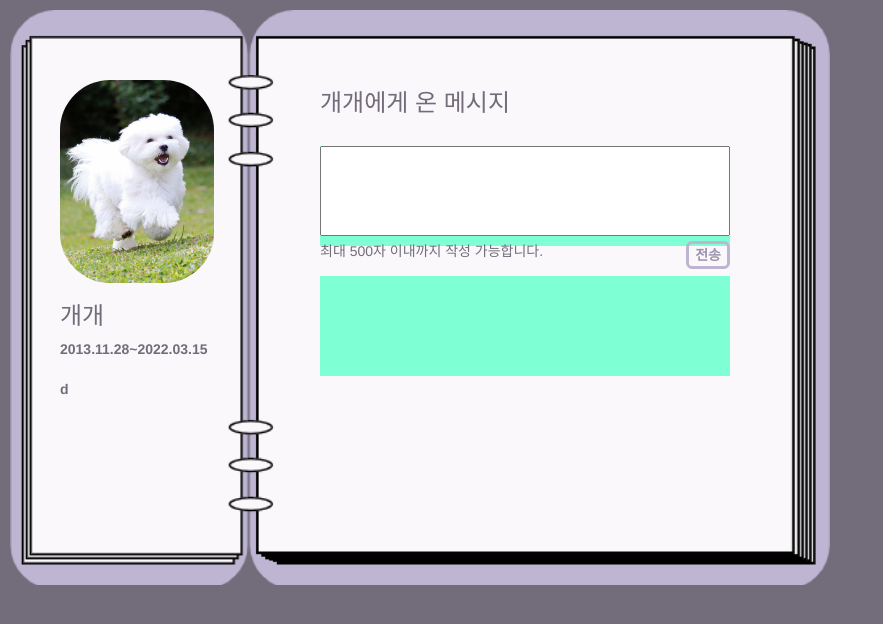
After one commit to angly97/always, a Django app: page /main/animal_page/1 in a window 1280 px wide. The commit adds this page. Shown: the top 624 px of the page, without its empty margins (0-883 px from the left). Run offline with Django 4.2, Linux system fonts and the light colour scheme; data comes from the database, SQL or seed files in the repository; both versions use the stored data as it was after the commit; some libraries are stand-ins or nearby versions.

Commit message:
modify letter box and create animal page

```diff
--- a/always/templates/base.html
+++ b/always/templates/base.html
@@ -300,7 +300,7 @@
                 {% endif %}
 
                 {% if user.is_authenticated %} <!--등록된 유저가 맞다면-->
-                <span class="headerBtn"><a href="{% url 'letterBox' user.username %}">나의 편지함</a></span>
+                <span class="headerBtn"><a href="{% url 'letterBox' %}">나의 편지함</a></span>
                 <span class="loginBtn"><a href="{% url 'logout' %}">로그아웃</a></span>
                 {% endif %}
             </span>
--- a/main/admin.py
+++ b/main/admin.py
@@ -3,4 +3,5 @@ from django.contrib import admin
 from .models import *
 
 admin.site.register(Animal)
+admin.site.register(Message)
 admin.site.register(csCenter)
--- a/main/models.py
+++ b/main/models.py
@@ -14,6 +14,12 @@ class Animal(models.Model):
     introduce = models.TextField(null=True)                                         # 소개글
     pub_date = models.DateTimeField(null=True)                                      # 등록시간
 
+class Message(models.Model):
+    message_id = models.IntegerField(primary_key=True)
+    animal = models.ForeignKey(Animal, on_delete=models.CASCADE)         # 동물
+    writer = models.ForeignKey(User, on_delete=models.CASCADE)           # 작성자
+    content=models.CharField(max_length=500)                             # 내용
+    pub_date=models.DateField                                            # 작성날짜
 
 class csCenter(models.Model):
     cs_id = models.IntegerField(primary_key=True)
--- a/main/templates/animal_category.html
+++ b/main/templates/animal_category.html
@@ -211,7 +211,7 @@
                                 <a href="{% url 'login' %}"><span>MORE</span></a>
                                 {% endif %}
                                 {% if user.is_authenticated %}
-                                <a href="" onclick="pwin()"><span>MORE</span></a>
+                                <a href="{% url 'animalPage' today_star.animal_id %}" onclick="pwin()"><span>MORE</span></a>
                                 {% endif %}
                             </div>
                             <img src="{{today_star.profile_photo.url}}" class="card-img-top" >
@@ -254,7 +254,7 @@
                         <a href="{% url 'login' %}"><span>MORE</span></a>
                         {% endif %}
                         {% if user.is_authenticated %}
-                        <a href="" onclick="pwin()"><span>MORE</span></a>
+                        <a href="{% url 'animalPage' animal.animal_id %}" onclick="window.open(this.href,'_blank','width=600, height=400'); return false"><span>MORE</span></a>
                         {% endif %}
                     </div>
                     <img src="{{animal.profile_photo.url}}" class="card-img-top" >
--- /dev/null
+++ b/main/templates/animal_page.html
@@ -0,0 +1,141 @@
+{% load static %}
+<!DOCTYPE html>
+<html lang = "kr">
+    <head>
+        <meta charset="UTF-8">
+        <meta http-equiv="X-UA-Compatible" content="IE=edge">
+        <meta name="viewport" content="width=device-width, initial-scale=1.0">
+
+
+         <!--부트스트랩 CSS/JS-->
+        <link href="https://cdn.jsdelivr.net/npm/bootstrap@5.0.1/dist/css/bootstrap.min.css" rel="stylesheet" integrity="sha384-+0n0xVW2eSR5OomGNYDnhzAbDsOXxcvSN1TPprVMTNDbiYZCxYbOOl7+AMvyTG2x" crossorigin="anonymous">
+         <script src="https://cdn.jsdelivr.net/npm/bootstrap@5.0.1/dist/js/bootstrap.bundle.min.js" integrity="sha384-gtEjrD/SeCtmISkJkNUaaKMoLD0//ElJ19smozuHV6z3Iehds+3Ulb9Bn9Plx0x4" crossorigin="anonymous"></script>
+        <link rel="stylesheet" href="https://maxcdn.bootstrapcdn.com/bootstrap/3.3.2/css/bootstrap.min.css">
+        <link rel="stylesheet" href="https://maxcdn.bootstrapcdn.com/bootstrap/3.3.2/css/bootstrap-theme.min.css">
+        <script src="https://maxcdn.bootstrapcdn.com/bootstrap/3.3.2/js/bootstrap.min.js"></script>
+        <link rel="stylesheet" href="{% static 'app_name/css/document.css' %}">
+
+
+        <style>
+
+            @font-face {
+            font-family: 'GmarketSansLight';
+            src: url('https://cdn.jsdelivr.net/gh/projectnoonnu/noonfonts_2001@1.1/GmarketSansLight.woff') format('woff');
+            font-weight: normal;
+            font-style: normal;
+            }
+
+            body{
+                max-width: 850px;
+                max-height: 660px;
+                background-color: #726C7B;
+            }
+
+            .profile-img{
+                position:absoulte;
+                width:110%;
+                height:50%;
+                object-fit: cover;
+                border-radius: 50px;
+
+            }
+
+            .mypageShape{
+                margin-left:10px;
+                margin-top: 10px;
+                width: 820px;
+                height:575px;
+                background-image:url("{% static 'MypageBackground.png' %}");
+                background-size: 100%;
+                display :flex;
+                flex-direction:row;
+            }
+
+            .left {
+                width: 180px;
+                height: 445px;
+                padding : 20px;
+                margin : 30px;
+                color:#726C7B;
+            }
+            .right {
+                width: 450px;
+                height: 445px;
+                margin : 60px 0px 0px 50px;
+                /* background-color: blue; */
+                color:#726C7B;
+            }
+
+            .rightlist{ margin: 20px 20px 0 20px;}
+            .rightlist .message{
+                width: 100%;
+                height: 100px;
+                background-color: aquamarine;
+            }
+            .message{margin: 30px 0;}
+            .message textarea{
+                width: 100%;
+                height: 90%;
+                resize: none;
+            }
+            .message div{
+                display :flex;
+                justify-content:space-between;
+            }
+            .message div button{
+                border: 3px solid #BEB5D3;
+                border-radius: 6px;
+                color: rgb(156, 145, 173);
+                font-weight: bold;
+                background-color: rgba(0,0,0,0);
+            }
+            .submitBtn button:hover{
+                background-color: #BEB5D3;
+                color: white;
+            }
+
+        </style>
+
+    </head>
+    <body onresize="parent.resizeTo(870,660)" onload="parent.resizeTo(870,660)" link="#726C7B", vlink="#726C7B", alink="#726C7B">
+        {% csrf_token %}
+        <!-- 기본 모양 -->
+        <div class="mypageShape">
+
+            <!-- 왼쪽 프레임 관리 -->
+            <div class="left">
+                <br>
+                <img src = "{{animal.profile_photo.url}}" class="profile-img">
+                <br>
+                <h3>{{animal.name}}</h3>
+                <strong>{{animal.birthday|date:"Y.m.d"}}~{{animal.memorialday|date:"Y.m.d"}}</strong>
+                <br>
+                <br>
+                <strong>{{animal.introduce}}</strong>
+            </div>
+
+            <!-- 오른쪽 프레임 관리 -->
+            <div class="right">
+                {%csrf_token%}
+                <div class="rightlist">
+                    <h3>{{animal.name}}에게 온 메시지</h3>
+
+                    <form action="{% url 'send' animal.animal_id %}" method="post" enctype="multipart/form-data">
+                        {%csrf_token%}
+                        <div class="message">
+                            <textarea id="content", name="content"></textarea>
+                            <div>
+                                <span>최대 500자 이내까지 작성 가능합니다.</span>
+                                <span><button type="submit">전송</button></span>
+                            </div>
+                        </div>
+                        <div class="message">
+                            {%for message in messages%}
+                            {%endfor%}
+                        </div>
+                    </form>
+                </div>
+            </div>
+        </div>
+    </body>
+</html>
--- a/main/templates/home.html
+++ b/main/templates/home.html
@@ -282,7 +282,7 @@
                                 <a href="{% url 'login' %}"><span>MORE</span></a>
                                 {% endif %}
                                 {% if user.is_authenticated %}
-                                <a href="" onclick="pwin()"><span>MORE</span></a>
+                                <a href="{% url 'animalPage' animal.animal_id %}" onclick="window.open(this.href,'_blank','width=600, height=400'); return false"><span>MORE</span></a>
                                 {% endif %}
                             </div>
                             <img src="{{today_star.profile_photo.url}}" class="card-img-top" >
@@ -421,7 +421,7 @@
                                 <a href="{% url 'login' %}"><span>MORE</span></a>
                                 {% endif %}
                                 {% if user.is_authenticated %}
-                                <a href="" onclick="pwin()"><span>MORE</span></a>
+                                <a href="{% url 'animalPage' animal.animal_id %}" onclick="window.open(this.href,'_blank','width=600, height=400'); return false"><span>MORE</span></a>
                                 {% endif %}
                             </div>
                             <img src="{{free_animal.profile_photo.url}}" class="card-img-top" >
@@ -554,7 +554,7 @@
                                 <a href="{% url 'login' %}"><span>MORE</span></a>
                                 {% endif %}
                                 {% if user.is_authenticated %}
-                                <a href="" onclick="pwin()"><span>MORE</span></a>
+                                <a href="{% url 'animalPage' animal.animal_id %}" onclick="window.open(this.href,'_blank','width=600, height=400'); return false"><span>MORE</span></a>
                                 {% endif %}
                             </div>
                             <img src="{{honor_animal.profile_photo.url}}" class="card-img-top" >
--- a/main/urls.py
+++ b/main/urls.py
@@ -11,7 +11,9 @@ urlpatterns = [
     path('registration/<str:category>', registration, name="registration"),
     path('registered/<str:category>', registered, name="registered"),
 
-    path('letterBox/<str:username>', letterBox, name='letterBox'),
+    path('letterBox', letterBox, name='letterBox'),
+    path('animal_page/<int:animal_id>', animalPage, name='animalPage'),
+    path('send/<int:animal_id>', send, name='send'),
 
     path('aboutUs/',aboutUs, name="aboutUs"),
     path('searchMap/',searchMap,name="searchMap"),
--- a/main/views.py
+++ b/main/views.py
@@ -74,22 +74,47 @@ def registered(request, category):
 
     return redirect('../animal_category/'+category)
 
-def letterBox(request, username):
-    return (request, 'letterBox.html')
-    # animals = Animal.objects.filter(category = category)
+def letterBox(request):
+    animals = Animal.objects.filter(owner_id = request.user.id)
 
-    # today_stars = Animal.objects.filter(
-    #     category = category,
-    #     memorialday__month = month,
-    #     memorialday__day = day
-    # )
+    nomal_animals = [animal for animal in animals if animal.category == 'nomal']
+    free_animals = [animal for animal in animals if animal.category == 'free']
+    honor_animals = [animal for animal in animals if animal.category == 'honor']
 
-    # paginator = Paginator(animals, 16)
-    # page = request.GET.get('page')
-    # animals = paginator.get_page(page)
+    page = request.GET.get('page')
+    paginator = Paginator(animals, 16)
+    animals = paginator.get_page(page)
 
-    # return render(request, 'letterBox.html', {'animals':animals, 'category': category,'empty_num':4-len(animals)%4,
-    # "month":month, 'day': day, 'today_stars':today_stars, 'today_stars_num': len(today_stars) })
+    normal_paginator = Paginator(nomal_animals, 16)
+    nomal_animals = normal_paginator.get_page(page)
+
+    free_paginator = Paginator(free_animals, 16)
+    free_animals = free_paginator.get_page(page)
+
+    honor_paginator = Paginator(honor_animals, 16)
+    honor_animals = honor_paginator.get_page(page)
+
+    return render(request, 'letterBox.html', {'animals':animals, 'nomal_animals':nomal_animals, 'free_animals': free_animals, 'honor_animals':honor_animals ,
+    'empty_num':4-len(animals)%4, 'normal_empty_num':4-len(nomal_animals)%4 , 'free_empty_num':4-len(free_animals)%4, 'honor_empty_num':4-len(honor_animals)%4 })
+
+def animalPage(request, animal_id):
+    animal = get_object_or_404(Animal, animal_id=animal_id)
+    messages = Message.objects.filter(animal_id = animal_id).all()
+    return render(request, "animal_page.html",{'animal':animal, 'messages': messages})
+
+def send(request, animal_id):
+    newMessage = Message()
+
+    temp_id = Message.objects.count()
+    newMessage.message_id = temp_id +1 if temp_id != 0 else 1
+    newMessage.writer = request.user
+    newMessage.animal = Animal.objects.filter(animal_id = animal_id).get()
+    newMessage.content = request.POST['content']
+    newMessage.pub_date = datetime.now()
+    newMessage.save()
+
+    return redirect('../animal_page/'+str(animal_id))
+
 
 def searchMap(request):
     return render(request, "searchMap.html")
```
Also changed, not shown: main/templates/letterBox.html (+2 -15 lines), db.sqlite3, main/migrations/0002_message.py (added), main/static/MypageBackground.png (added).
